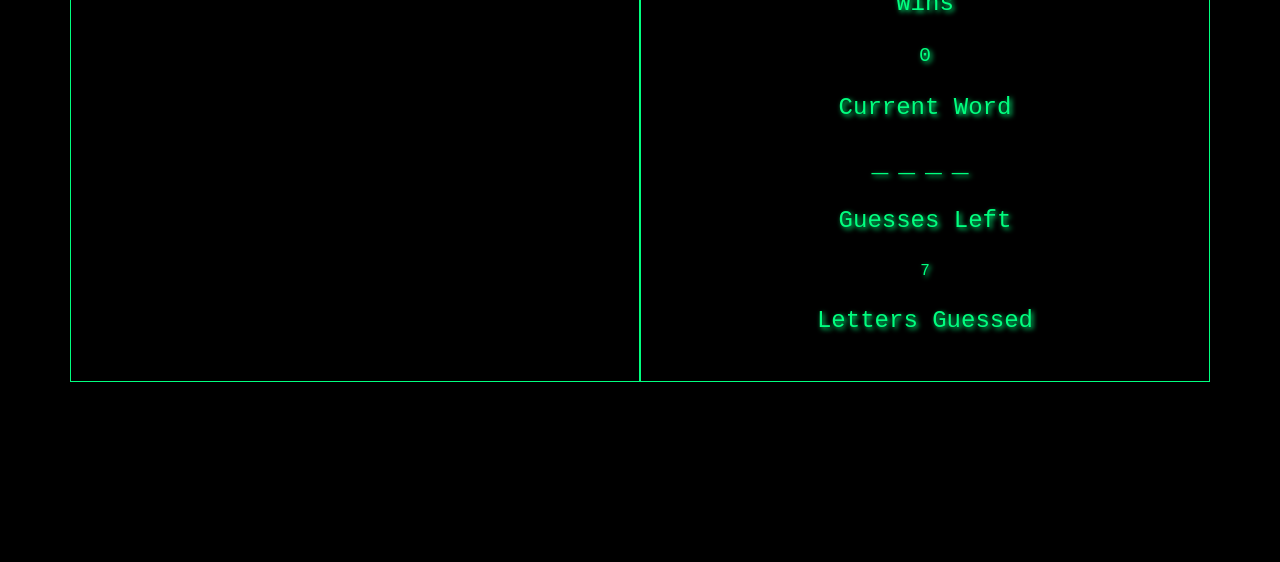
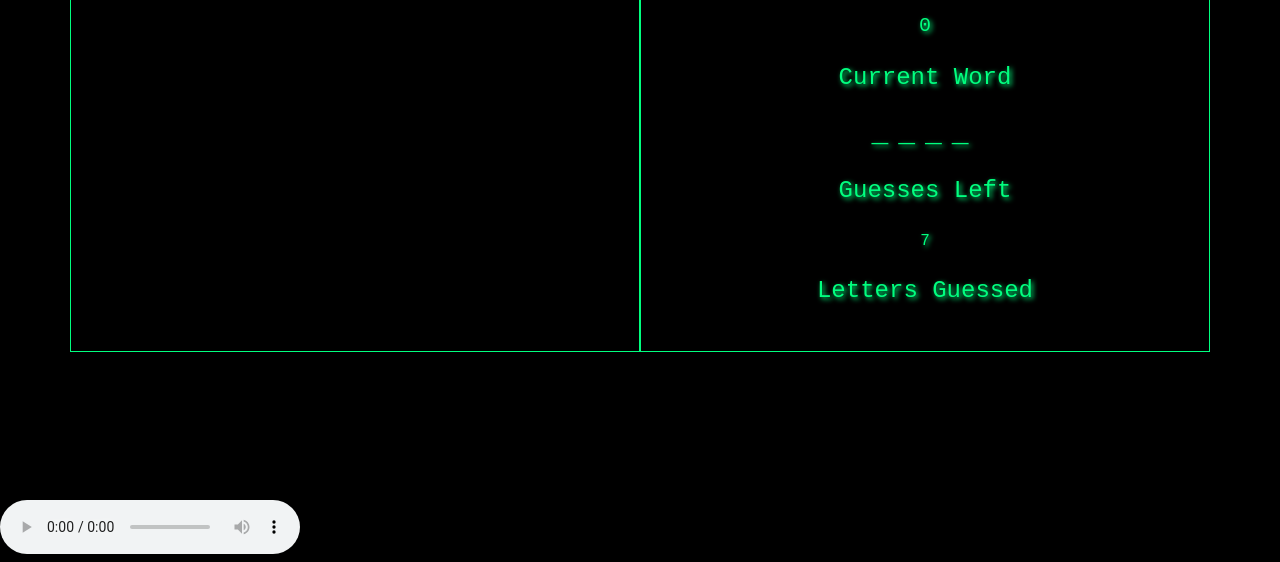
Before and after one commit to s07w/WordGuessGame, a plain HTML site: page index.html in a window 1280 px wide. Shown: the part 528-1090 px from the top of the page. Before the commit the page ends 930 px from the top, so only its background shows below. Drawn offline with nearby package versions, Linux system fonts and the light colour scheme.

Commit message:
added audio

```diff
--- a/assets/css/style.css
+++ b/assets/css/style.css
@@ -30,8 +30,12 @@ h4,h5,h6 {
     padding-top: 20px;
     border: 1px solid #00FF7F;
     text-align: center;
-    margin-top: 20px;
+    margin-top: -10px;
     margin-bottom: 20px;
     min-height: 500px;
     background-color: #000000;
 }
+
+#myAudio {
+    margin-top: 10%;
+}
--- a/index.html
+++ b/index.html
@@ -41,5 +41,9 @@
     updateDisplay();
       </script>
 
+<audio id="myAudio" controls autoplay loop>
+        <source src="assets/Kraftwerk-HomeComputer.mp3" type="audio/mpeg">
+        Your browser does not support the audio element.
+      </audio>
 
 </body>
```
Also changed, not shown: assets/javascript/game.js (line endings or trailing spaces), 1 other file.
